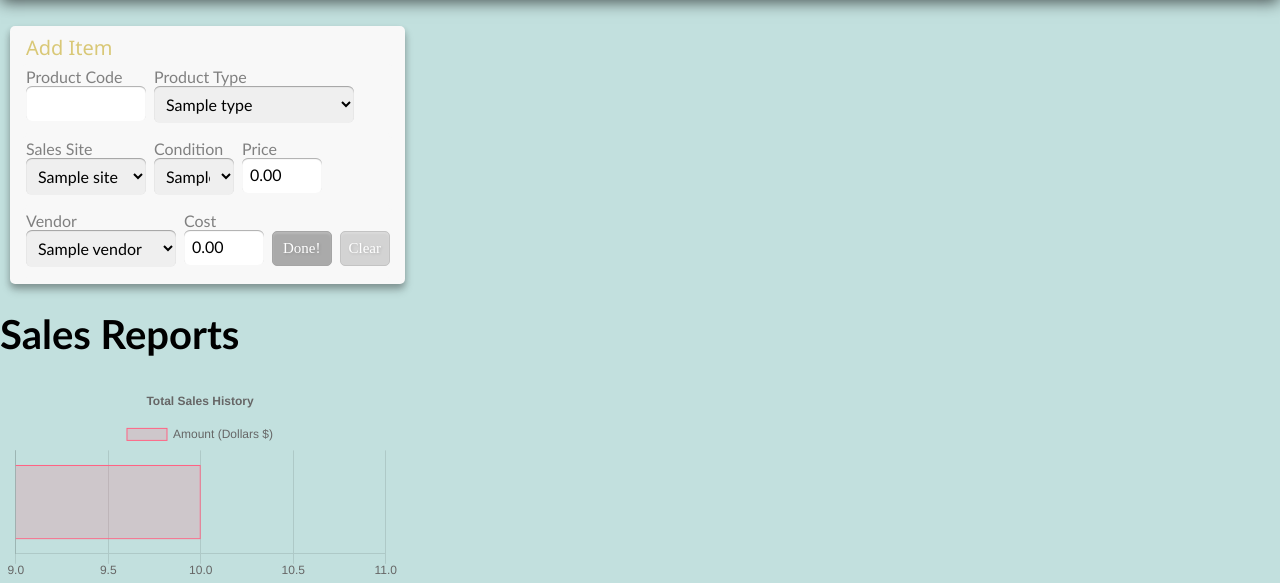
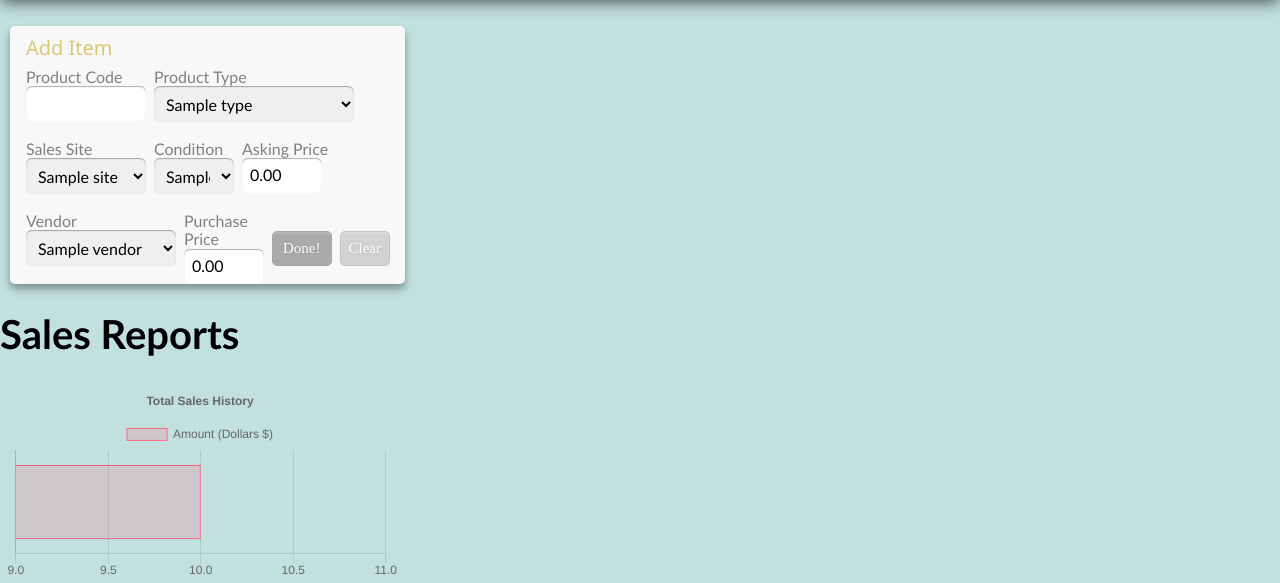
Before and after one commit to CSUF-Computer-Science/super-duper-spork, a Django app: page / in a window 1280 px wide. Shown: the part 204-787 px from the top of the page. Run offline with Django 3.2, Linux system fonts and the light colour scheme; a user stored in the database is signed in; tables that the repository leaves empty hold one stand-in row (values such as "Sample post"); some libraries are stand-ins or nearby versions.

Commit message:
Form-formatting

```diff
--- a/sporkify/frontend/templates/inventory.html
+++ b/sporkify/frontend/templates/inventory.html
@@ -42,8 +42,7 @@
                     </select>
                 </label>
 
-                <label id="sAPrice">
-                    Price<br>
+                <label id="sAPrice">Asking Price<br>
                     <input class="price_" type="text" id="ask_price" name="ask_price" value="0.00"><br>
                 </label>
 
@@ -57,7 +56,7 @@
                     </select>
                 </label>
 
-                <label id="purPrice">Cost<br>
+                <label id="purPrice">Purchase Price<br>
                     <input class="price_" type="text" id="pur_price" name="pur_price" value="0.00"><br>
                 </label>
 
```
